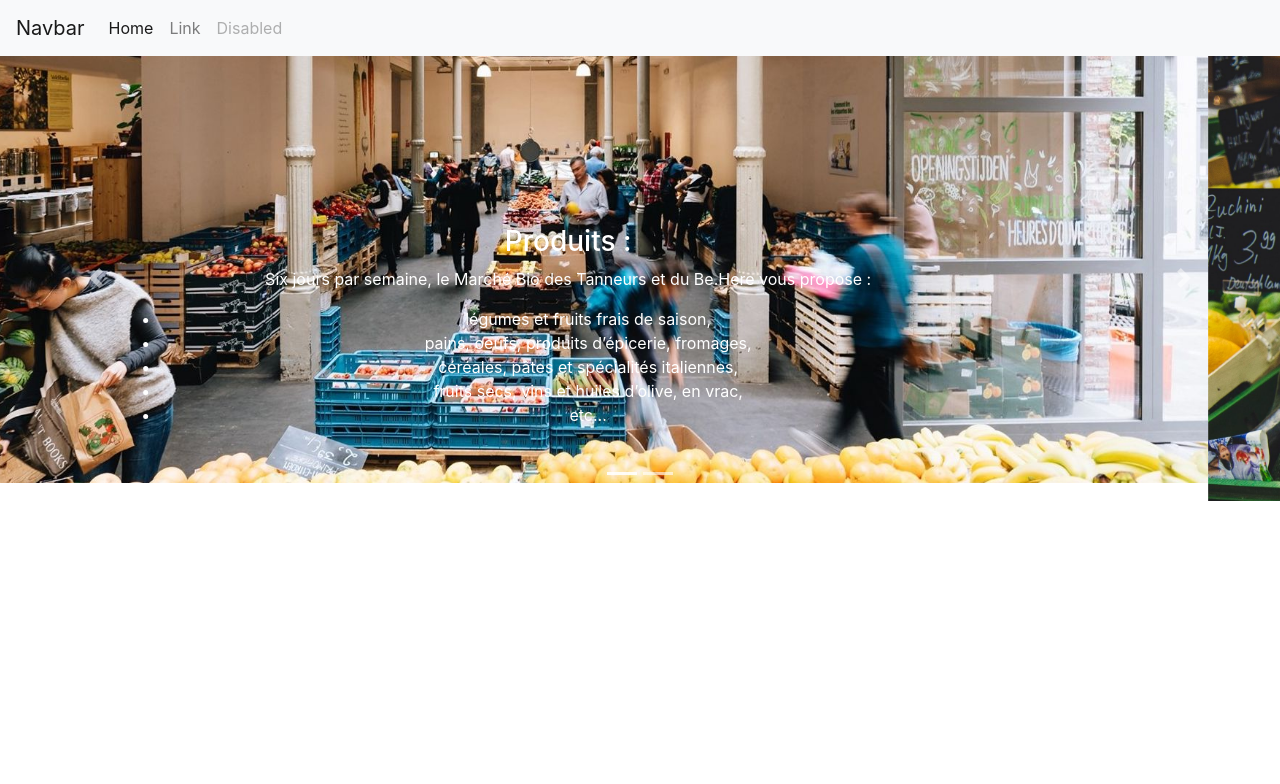
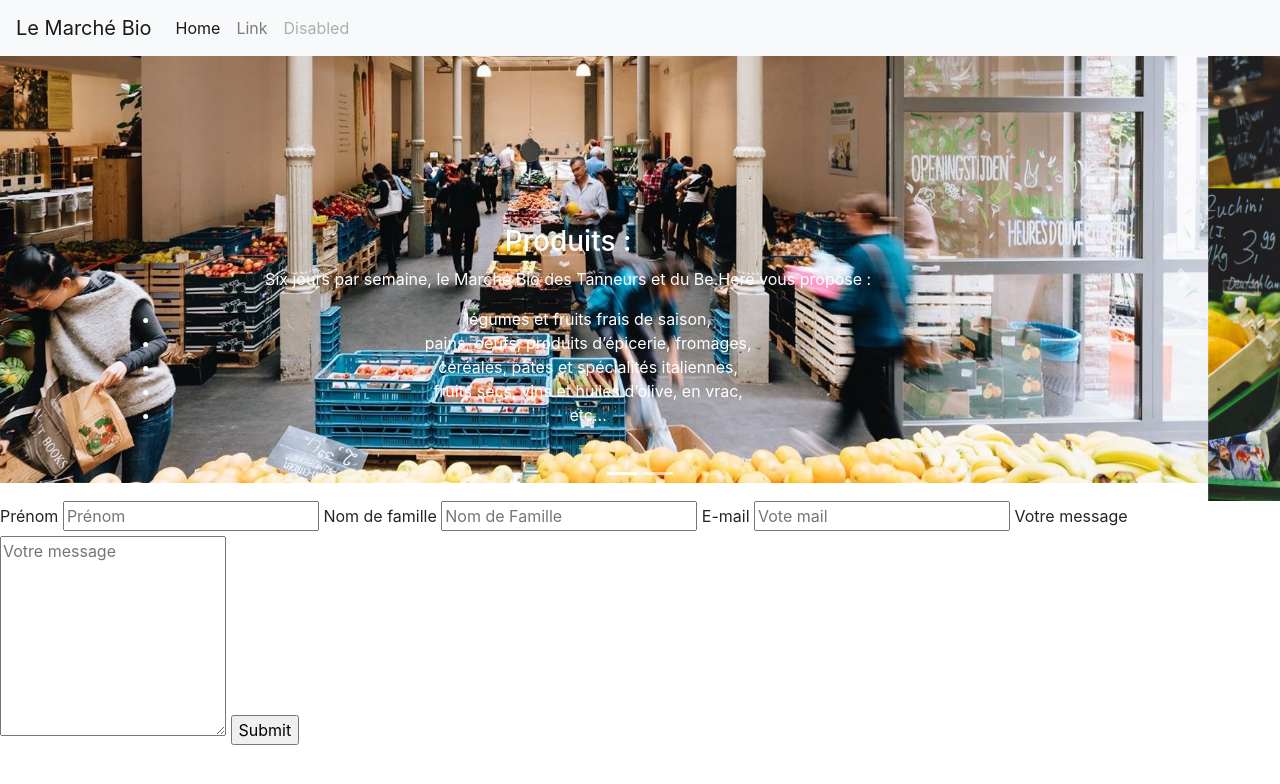
Before and after one commit to LeaDalibard/social-impact, a plain HTML site: page index.html in a window 1280 px wide. Drawn offline with nearby package versions, Linux system fonts and the light colour scheme.

Commit message:
Adding form in html

```diff
--- a/index.html
+++ b/index.html
@@ -1,7 +1,7 @@
 <!doctype html>
 <html lang="en">
 <head>
-    <title>Title</title>
+    <title>Le Marché Bio</title>
     <!-- Required meta tags -->
     <meta charset="utf-8">
     <meta name="viewport" content="width=device-width, initial-scale=1, shrink-to-fit=no">
@@ -14,7 +14,7 @@
 <body>
 <header>
     <nav class="navbar navbar-expand-lg navbar-light bg-light">
-        <a class="navbar-brand" href="#">Navbar</a>
+        <a class="navbar-brand" href="#">Le Marché Bio</a>
         <button class="navbar-toggler" type="button" data-toggle="collapse" data-target="#navbarSupportedContent"
                 aria-controls="navbarSupportedContent" aria-expanded="false" aria-label="Toggle navigation">
             <span class="navbar-toggler-icon"></span>
@@ -112,8 +112,27 @@
 </div>
 <main>
 
+
+
+
 </main>
+<footer>
+    <form action="/action_page.php">
+        <label for="fname">Prénom</label>
+        <input type="text" id="fname" name="firstname" placeholder="Prénom">
 
+        <label for="lname">Nom de famille</label>
+        <input type="text" id="lname" name="lastname" placeholder="Nom de Famille">
+
+        <label for="email">E-mail</label>
+        <input type="email" id="email" name="email" placeholder="Vote mail">
+
+        <label for="subject">Votre message</label>
+        <textarea id="subject" name="subject" placeholder="Votre message" style="height:200px"></textarea>
+
+        <input type="submit" value="Submit">
+    </form>
+</footer>
 
 <!-- Optional JavaScript -->
 <!-- jQuery first, then Popper.js, then Bootstrap JS -->
--- a/style.scss
+++ b/style.scss
@@ -0,0 +1,4 @@
+main{
+  width:90%;
+  margin:auto;
+}
```
Also changed, not shown: resources/logo.jpg (added), style.css, 1 other file.
